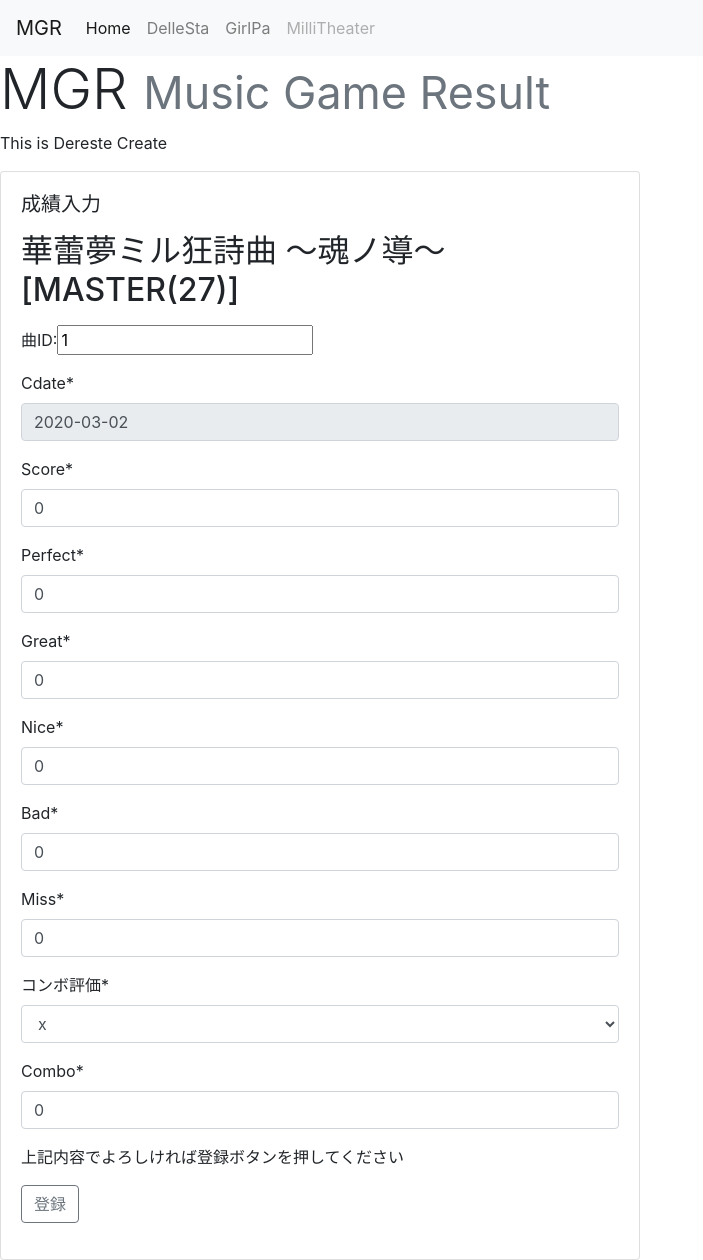
After one commit to jizoemma/MGame, a Django app: page /dereste/ch_detailcreate/1/ in a window 1280 px wide. The commit adds this page. Shown: the whole page, without its empty margins (0-703 px from the left). Run offline with Django 3.2, Linux system fonts and the light colour scheme; data comes from the database, SQL or seed files in the repository; some libraries are stand-ins or nearby versions.

```diff
--- a/dereste/forms.py
+++ b/dereste/forms.py
@@ -2,6 +2,7 @@ from django import forms
 from .models import Songs, Challenges
 from crispy_forms.helper import FormHelper
 from crispy_forms.layout import Submit
+from django.utils import timezone
 
 # class SelectSingleForm(forms.Form):
 #  songs = forms.ModelChoiceField(models.Songs.objects, label='Song',
@@ -56,6 +57,28 @@ class SongsRefineForm(forms.Form):
 #SongsRefineFormSet = forms.formset_factory(SongsRefineForm)
 
 
+COMBO_EVAL =(
+    ("x","x"),
+    ("C","C"),
+    ("B","B"),
+    ("A","A"),
+    ("S","S"),
+)
+
+
+class ChallengesDetailCreateForm(forms.Form):
+    cdate = forms.DateField(initial=timezone.now(), disabled=True)
+    # song_id = forms.CharField(disabled=True)
+    score = forms.IntegerField(initial=0)
+    perfect = forms.IntegerField(initial=0)
+    great = forms.IntegerField(initial=0)
+    nice = forms.IntegerField(initial=0)
+    bad = forms.IntegerField(initial=0)
+    miss = forms.IntegerField(initial=0)
+    result = forms.ChoiceField(label='コンボ評価', choices=COMBO_EVAL, required=True, initial='x')
+    combo = forms.IntegerField(initial=0)
+
+
 class CreateHelperForm(forms.Form):
     def __init__(self, *args, **kwargs):
         super(CreateHelperForm, self).__init__(*args, **kwargs)
--- a/dereste/models.py
+++ b/dereste/models.py
@@ -33,7 +33,7 @@ class Songs(models.Model):
   #    verbose_name_pl
   #  #ural = _("s")
   def __str__(self):
-      return self.name
+      return '%s [%s(%d)]' % (self.name, self.grade, self.level)
 
   def get_absolute_url(self):
       return reverse(
--- a/dereste/urls.py
+++ b/dereste/urls.py
@@ -13,6 +13,7 @@ urlpatterns = [
   path('ch_create/', views.ChallengesCreate.as_view(), name='ch_create'),
   path('ch_allList/', views.challenges_all_list, name='ch_allList'),
   path('ch_delete/<int:pk>/', views.ChallengesDelete.as_view(), name='ch_delete'),
-  path('ch_update/<int:pk>', views.ChallengesUpdate.as_view(), name='ch_update'),
+  path('ch_update/<int:pk>/', views.ChallengesUpdate.as_view(), name='ch_update'),
   path('song_select/', views.refine, name='song_select'),
+  path('ch_detailcreate/<int:pk>/', views.ch_detailCreate, name='ch_detailcreate'),
 ]
--- a/dereste/views.py
+++ b/dereste/views.py
@@ -1,11 +1,12 @@
-from django.shortcuts import render
+from django.shortcuts import render, get_object_or_404, redirect
 from django.http import HttpResponse
 from django.views.generic.edit import DeleteView, UpdateView
 from .models import Songs, Challenges
 from .filters import SongsFilter, ChallengesFilter
-from .forms import CreateSongForm, CreateChallengesForm, SongsRefineForm
+from .forms import CreateSongForm, CreateChallengesForm, SongsRefineForm, ChallengesDetailCreateForm
 from django.urls import reverse_lazy, reverse
 from django.views.generic import TemplateView, ListView, DetailView, CreateView
+from django.utils import timezone
 from django.template import RequestContext
 # Create your views here.
 
@@ -101,3 +102,20 @@ def refine(request):
 
     context = {'form': form, 'song_list': song_list}
     return render(request, 'dereste_challenges_select.html', context)
+
+
+def ch_detailCreate(request, pk):
+    #ss = get_object_or_404(Songs, pk=pk)
+    ss = Songs.objects.get(pk=pk)
+    form = ChallengesDetailCreateForm(request.POST or None)
+    ch = Challenges
+    if request.method == 'POST' and form.is_valid:
+        ch = form.save()
+        ch.son_id = ss
+        ch.cdate = timezone.now()
+        context = {'form': form}
+        return render(request, 'dereste_challenges_detail.html', context)
+    else:
+        form.chose_song = ss
+        context = {'form': form, 'song_name': ss, 'song_id': pk}
+        return render(request, 'dereste_challenges_detail.html', context)
--- /dev/null
+++ b/templates/dereste_challenges_detail.html
@@ -0,0 +1,22 @@
+{% extends "base2.html" %}
+{% load crispy_forms_tags %}
+{% block content %}
+  <p>This is Dereste Create</p>
+  <div class="card w-50">
+    <div class="card-body">
+      <h5 class="card-title">成績入力</h5>
+      <p>
+        <form method="post">
+          {% csrf_token %}
+          <p><h2>{{song_name}}</h2></p>
+          <p>曲ID:<input type="text" name="song_id" value="{{song_id}}"></p>
+          {{ form | crispy }}
+          <p>上記内容でよろしければ登録ボタンを押してください</p>
+          <button type="submit" class="btn btn-outline-secondary">
+            登録
+          </button>
+        </form>
+        </p>
+    </div>
+  </div>
+{% endblock content %}
--- a/templates/dereste_challenges_select.html
+++ b/templates/dereste_challenges_select.html
@@ -32,6 +32,7 @@
             <td>{{ song.grade}}</td>
             <td>{{ song.type}}</td>
             <td>{{ song.level }}</td>
+            <td><a href="{% url 'ch_detailcreate' song.pk %}" class="btn btn-outline-success">Challenge!</a></td>
           </tr>
           {% endfor %}
         </tbody>
```
